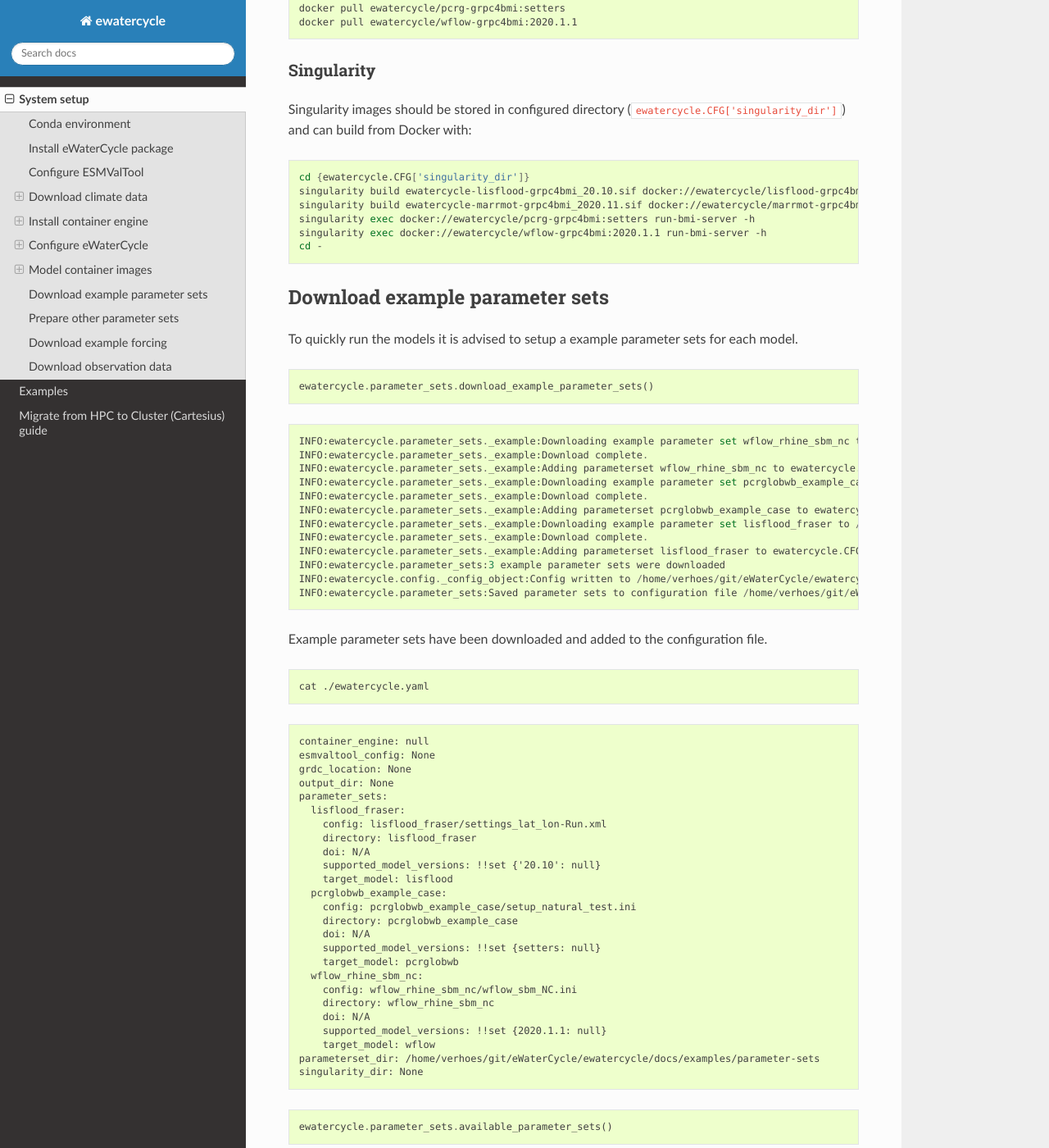
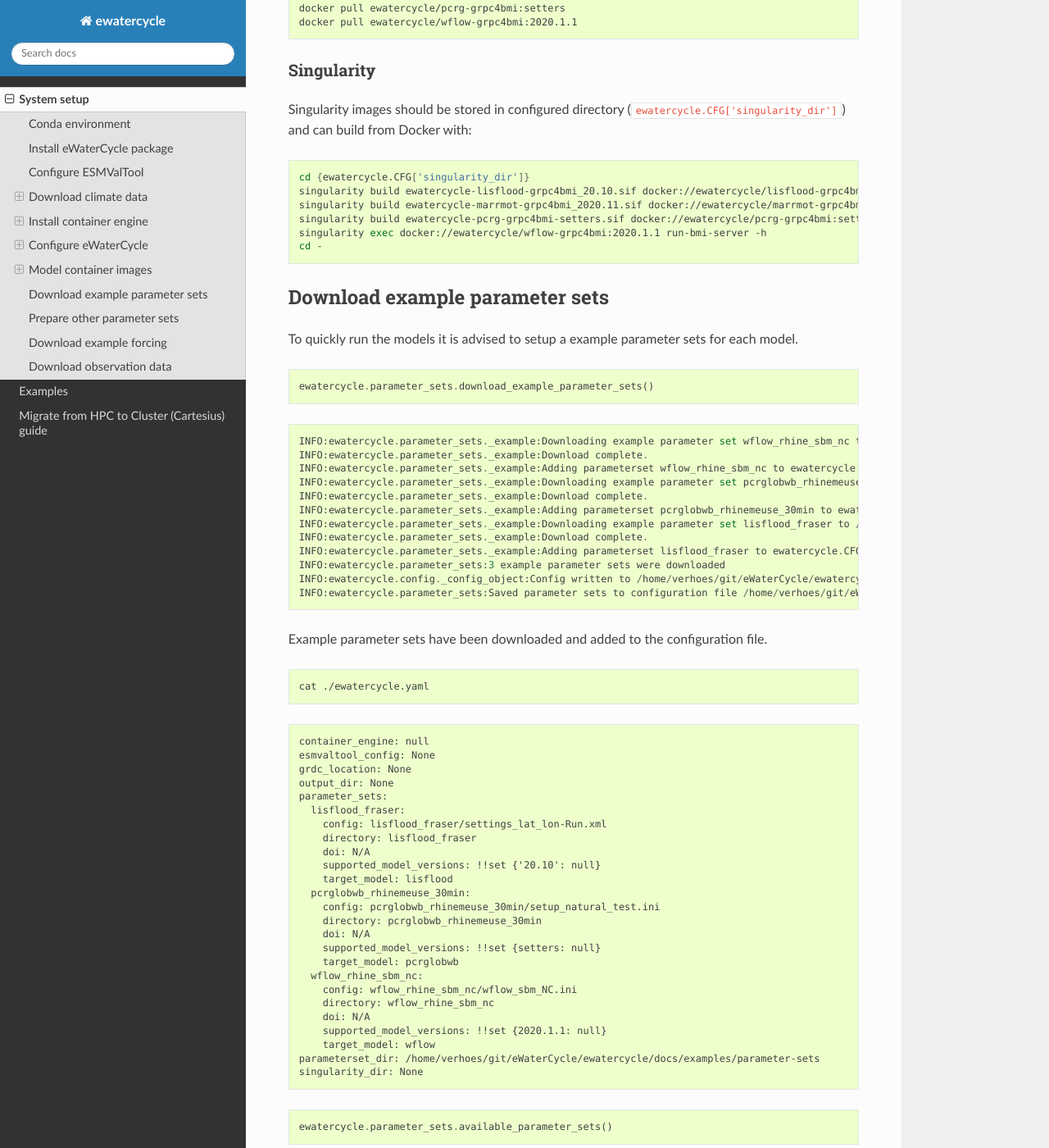
Before and after one commit to eWaterCycle/ewatercycle, a Sphinx documentation site: the page built from docs/system_setup.rst, in a window 1280 px wide and 1400 px high, scrolled down 4664 px. Shown: the whole window at 82% size. Built offline with Sphinx 7.4.7 and the Read the Docs theme 2.0.0, drawn with Linux system fonts in a browser that asks for light colours; pages that are not in the unit, such as notebooks, are missing from menus; some of the changed text lies outside the part shown.

Commit message:
Update system setup instructions

```diff
--- a/docs/system_setup.rst
+++ b/docs/system_setup.rst
@@ -259,7 +259,7 @@
     cd {ewatercycle.CFG['singularity_dir']}
     singularity build ewatercycle-lisflood-grpc4bmi_20.10.sif docker://ewatercycle/lisflood-grpc4bmi:20.10
     singularity build ewatercycle-marrmot-grpc4bmi_2020.11.sif docker://ewatercycle/marrmot-grpc4bmi:2020.11
-    singularity exec docker://ewatercycle/pcrg-grpc4bmi:setters run-bmi-server -h
+    singularity build ewatercycle-pcrg-grpc4bmi-setters.sif docker://ewatercycle/pcrg-grpc4bmi:setters
     singularity exec docker://ewatercycle/wflow-grpc4bmi:2020.1.1 run-bmi-server -h
     cd -
 
@@ -279,9 +279,9 @@
     INFO:ewatercycle.parameter_sets._example:Downloading example parameter set wflow_rhine_sbm_nc to /home/verhoes/git/eWaterCycle/ewatercycle/docs/examples/parameter-sets/wflow_rhine_sbm_nc...
     INFO:ewatercycle.parameter_sets._example:Download complete.
     INFO:ewatercycle.parameter_sets._example:Adding parameterset wflow_rhine_sbm_nc to ewatercycle.CFG...
-    INFO:ewatercycle.parameter_sets._example:Downloading example parameter set pcrglobwb_example_case to /home/verhoes/git/eWaterCycle/ewatercycle/docs/examples/parameter-sets/pcrglobwb_example_case...
+    INFO:ewatercycle.parameter_sets._example:Downloading example parameter set pcrglobwb_rhinemeuse_30min to /home/verhoes/git/eWaterCycle/ewatercycle/docs/examples/parameter-sets/pcrglobwb_rhinemeuse_30min...
     INFO:ewatercycle.parameter_sets._example:Download complete.
-    INFO:ewatercycle.parameter_sets._example:Adding parameterset pcrglobwb_example_case to ewatercycle.CFG...
+    INFO:ewatercycle.parameter_sets._example:Adding parameterset pcrglobwb_rhinemeuse_30min to ewatercycle.CFG...
     INFO:ewatercycle.parameter_sets._example:Downloading example parameter set lisflood_fraser to /home/verhoes/git/eWaterCycle/ewatercycle/docs/examples/parameter-sets/lisflood_fraser...
     INFO:ewatercycle.parameter_sets._example:Download complete.
     INFO:ewatercycle.parameter_sets._example:Adding parameterset lisflood_fraser to ewatercycle.CFG...
@@ -311,9 +311,9 @@
         doi: N/A
         supported_model_versions: !!set {'20.10': null}
         target_model: lisflood
-      pcrglobwb_example_case:
-        config: pcrglobwb_example_case/setup_natural_test.ini
-        directory: pcrglobwb_example_case
+      pcrglobwb_rhinemeuse_30min:
+        config: pcrglobwb_rhinemeuse_30min/setup_natural_test.ini
+        directory: pcrglobwb_rhinemeuse_30min
         doi: N/A
         supported_model_versions: !!set {setters: null}
         target_model: pcrglobwb
@@ -334,13 +334,13 @@
 
 .. parsed-literal::
 
-    ('lisflood_fraser', 'pcrglobwb_example_case', 'wflow_rhine_sbm_nc')
+    ('lisflood_fraser', 'pcrglobwb_rhinemeuse_30min', 'wflow_rhine_sbm_nc')
 
 
 
 .. code:: ipython3
 
-    parameter_set = ewatercycle.parameter_sets.get_parameter_set('pcrglobwb_example_case')
+    parameter_set = ewatercycle.parameter_sets.get_parameter_set('pcrglobwb_rhinemeuse_30min')
     print(parameter_set)
 
 
@@ -348,9 +348,9 @@
 
     Parameter set
     -------------
-    name=pcrglobwb_example_case
-    directory=/home/verhoes/git/eWaterCycle/ewatercycle/docs/examples/parameter-sets/pcrglobwb_example_case
-    config=/home/verhoes/git/eWaterCycle/ewatercycle/docs/examples/parameter-sets/pcrglobwb_example_case/setup_natural_test.ini
+    name=pcrglobwb_rhinemeuse_30min
+    directory=/home/verhoes/git/eWaterCycle/ewatercycle/docs/examples/parameter-sets/pcrglobwb_rhinemeuse_30min
+    config=/home/verhoes/git/eWaterCycle/ewatercycle/docs/examples/parameter-sets/pcrglobwb_rhinemeuse_30min/setup_natural_test.ini
     doi=N/A
     target_model=pcrglobwb
     supported_model_versions={'setters'}
@@ -380,7 +380,7 @@
 
 .. code:: yaml
 
-    pcrglobwb_example_case:
+    pcrglobwb_rhinemeuse_30min:
         directory: /data/pcrglobwb2_input/global_30min/
         config: /data/pcrglobwb2_input/global_30min/iniFileExample/setup_30min_non-natural.ini
         doi: https://doi.org/10.5281/zenodo.1045339
```
